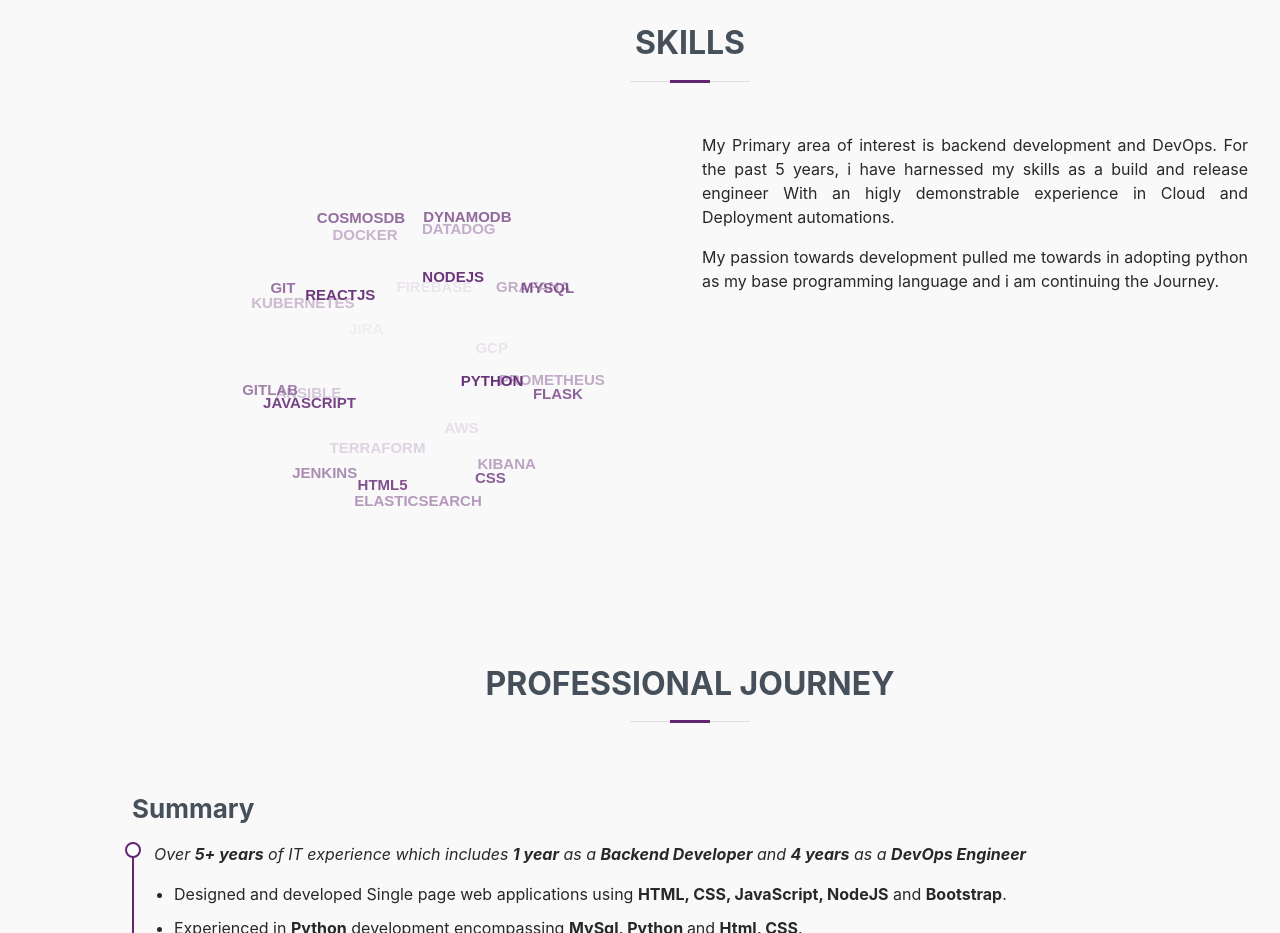
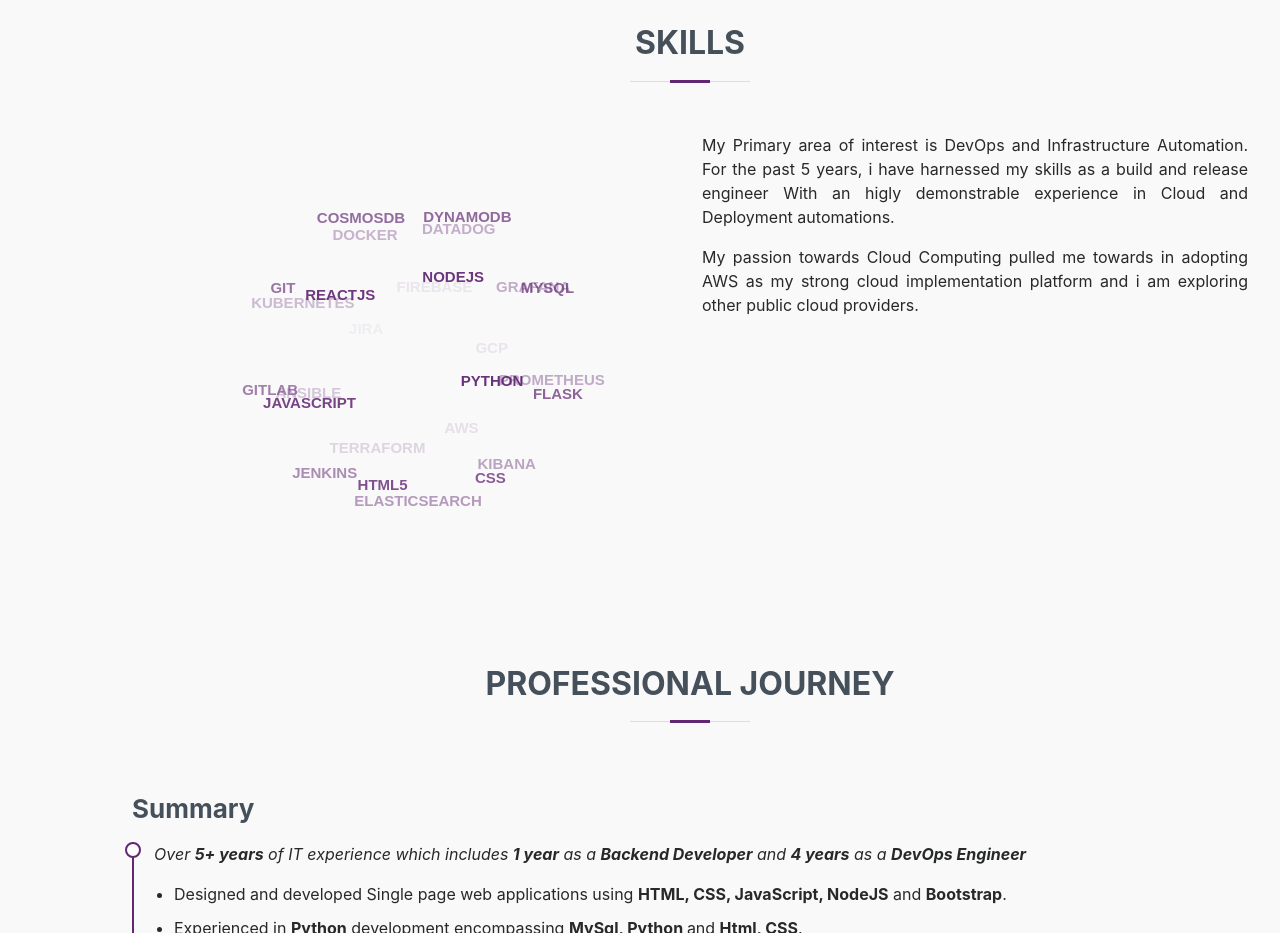
Before and after one commit to daneshrao/daneshrao.github.io, a plain HTML site: page index.html in a window 1280 px wide. Shown: the part 1320-2253 px from the top of the page. Drawn offline with nearby package versions, Linux system fonts and the light colour scheme.

Commit message:
Update index.html

```diff
--- a/index.html
+++ b/index.html
@@ -166,13 +166,13 @@
           </div>
           <div class="col-lg-6 skill__content">
             <p>
-              My Primary area of interest is backend development and DevOps.
+              My Primary area of interest is DevOps and Infrastructure Automation.
               For the past 5 years, i have harnessed my skills as a build and release engineer
               With an higly demonstrable experience in Cloud and Deployment automations.
             </p>
             <p>
-              My passion towards development pulled me towards in adopting python as my
-              base programming language and i am continuing the Journey.
+              My passion towards Cloud Computing pulled me towards in adopting AWS as my
+              strong cloud implementation platform and i am exploring other public cloud providers.
             </p>
           </div>
           <!-- <div class="col-md-3">
```
